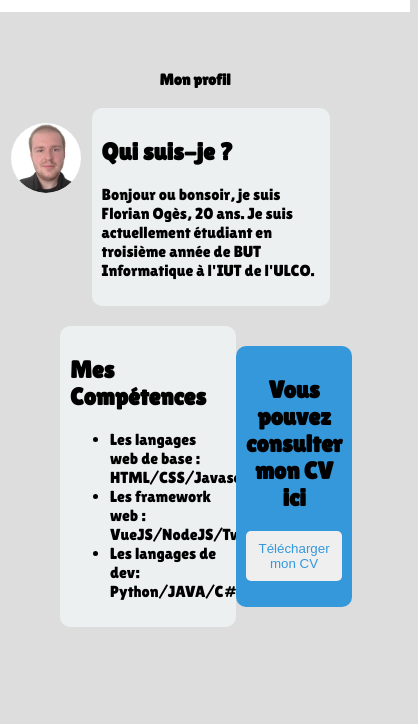
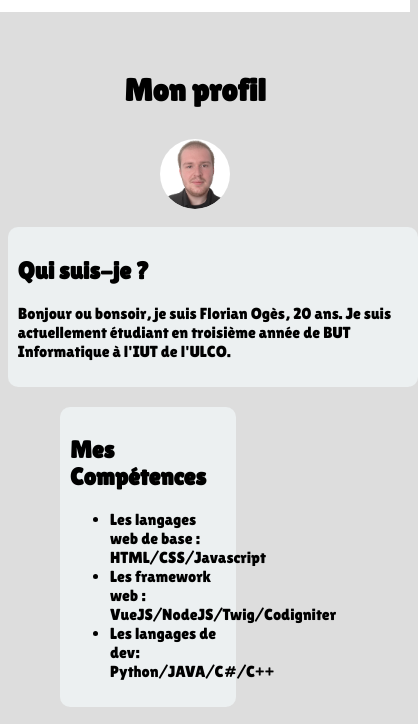
Before and after one commit to DarkgamepsFlo/DarkgamepsFlo.github.io, a plain HTML site: page my_e_cv/profil/index.html in a window 390 px wide. Shown: the part 49-773 px from the top of the page, 418 px wide, since content can reach past the window. Drawn offline with Linux system fonts and the light colour scheme.

Commit message:
Update css profil

```diff
--- a/my_e_cv/css/profil.css
+++ b/my_e_cv/css/profil.css
@@ -3,6 +3,7 @@ body {
     margin-bottom: 100px;
     background-color: #DDDDDD;
     font-family: 'Lilita One';
+    overflow: hidden;
 }
 
 h1 {
@@ -131,14 +132,21 @@ img[id="ma_tete"] {
 }
 
 
+/* Styles pour les écrans de petite taille (460px) et plus petits */
+@media screen and (max-width: 460px) {
+    h1 {
+        font-size: 8vw;
+    }
+
+    #infoSection {
+        display: block;
+        justify-content: space-between;
+        margin-top: 20px;
+    }
 
 
-/* Styles pour les écrans de petite taille (460px) et plus petits */
-@media screen and (max-width: 460px) {
-
-    .button-text-footer {
-        position: relative;
-        z-index: 2; /* Placez le texte au-dessus du bouton */
-        font-size: 5vw;
+    #textContainer {
+        width: 100%;
+        margin: 2%;
     }
 }
```
